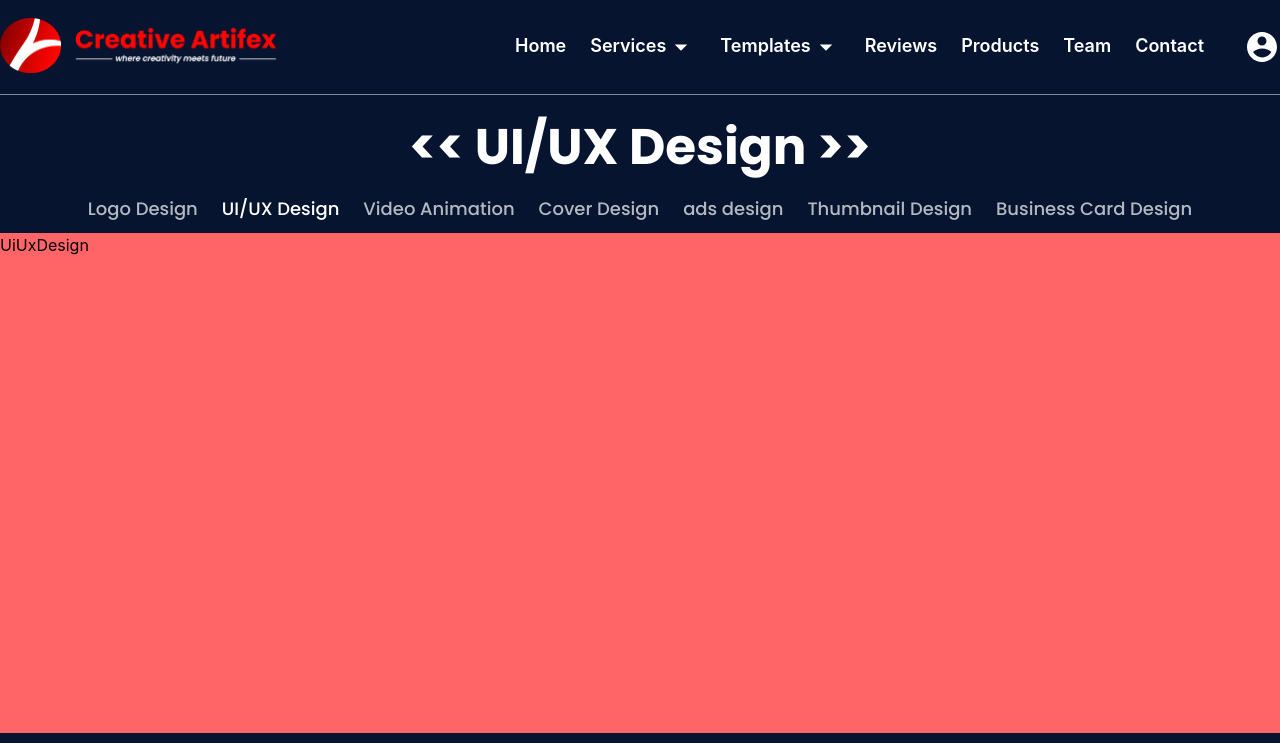
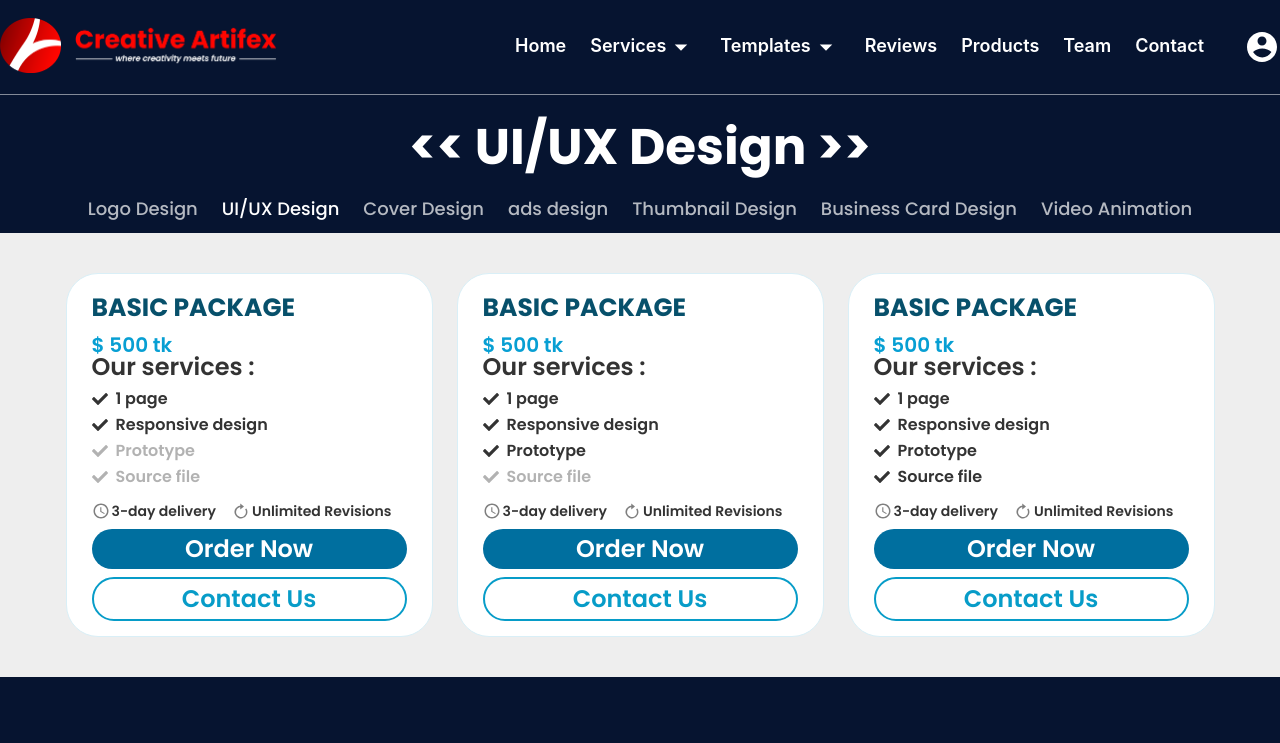
Before and after one commit to mdshavoahmadejoydev/Creative-Artifex, a React (Vite) app: page /services/graphic-multimedia/uiux-design in a window 1280 px wide. Shown: the top 743 px of the page. Built offline with nearby package versions, Linux system fonts and the light colour scheme.

Commit message:
service card dinamic

```diff
--- a/src/components/PackageItemCard.jsx
+++ b/src/components/PackageItemCard.jsx
@@ -1,57 +1,88 @@
 import React from 'react'
 import Flex from '../components/Flex'
 import { FaCheck } from 'react-icons/fa'
+import { MdAccessTime } from "react-icons/md";
+import { BiRevision } from 'react-icons/bi';
 
-const PackageItemCard = ({packagename,pricemoney,provive1,provive2, provive3, provive4, provive5, provive6, provive7,provive8, notprovide1, notprovide2, notprovide3, notprovide4, notprovide5, notprovide6, notprovide7, notprovide8, icon1,icon2,icon3,icon4,icon5,icon6,icon7,icon8,}) => {
+
+const PackageItemCard = ({packagename,pricemoney,provide1,provide2, provide3, provide4, provide5, provide6, provide7,provide8, notprovide1, notprovide2, notprovide3, notprovide4, notprovide5, notprovide6, notprovide7, notprovide8, time}) => {
   return (
-    <div className="w-[367px] bg-white px-[25px] py-[15px] rounded-4xl font-poppins border border-[#D9EFF7] hover:shadow-[0px_2px_10px_2px_rgba(0,0,0,0.3)] duration-200">
-      <h5 className="font-bold text-[25px] text-[#07506B]">{packagename}</h5>
-      <p className="font-semibold text-[20px] text-[#079FD3] mt-1 -mb-2">
+    <div className="w-91.75 bg-white px-6.25 py-15 rounded-4xl font-poppins border border-D9EFF7 hover:shadow-[0px_2px_10px_2px_rgba(0,0,0,0.3)] duration-200">
+      <h5 className="font-bold text-25 text-07506B">{packagename}</h5>
+      <p className="font-semibold text-xl text-079FD3 mt-1 -mb-2">
         $ {pricemoney}
       </p>
-      <p className="font-semibold text-[24px] text-black/80">Our services :</p>
+      <p className="font-semibold text-2xl text-black/80">Our services :</p>
 
       <Flex
         className={`list-none flex-col gap-y-0.5 font-poppins font-semibold text-base text-black/80 mt-1`}
       >
+        {
+          provide1 &&
           <li className={`flex items-center gap-2 ${notprovide1 && "text-black/30" }`}>
-          {!icon1 && <FaCheck className="inline-block " />} {provive1}
+          <FaCheck className="inline-block " /> {provide1}
           </li>
+        }
+        {
+          provide2 &&
+          <li className={`flex items-center gap-2 ${notprovide2 && "text-black/30" }`}>
+            <FaCheck className="inline-block " /> {provide2}
+          </li>
+        }
 
-        <li className={`flex items-center gap-2 ${notprovide2 && "text-black/30" }`}>
-          {!icon2 && <FaCheck className="inline-block " />} {provive2}
+        {
+          provide3 &&
+          <li className={`flex items-center gap-2 ${notprovide3 && "text-black/30" }`}>
+            <FaCheck className="inline-block " /> {provide3}
           </li>
+        }
 
-        <li className={`flex items-center gap-2 ${notprovide3 && "text-black/30" }`}>
-          {!icon3 && <FaCheck className="inline-block " />} {provive3}
+        {
+          provide4 &&
+          <li className={`flex items-center gap-2 ${notprovide4 && "text-black/30" }`}>
+            <FaCheck className="inline-block " /> {provide4}
           </li>
+        }
 
-        <li className={`flex items-center gap-2 ${notprovide4 && "text-black/30" }`}>
-          {!icon4 && <FaCheck className="inline-block " />} {provive4}
+        {
+          provide5 &&
+          <li className={`flex items-center gap-2 ${notprovide5 && "text-black/30" }`}>
+            <FaCheck className="inline-block " /> {provide5}
           </li>
+        }
 
-        <li className={`flex items-center gap-2 ${notprovide5 && "text-black/30" }`}>
-          {!icon5 && <FaCheck className="inline-block " />} {provive5}
+        {
+          provide6 &&
+          <li className={`flex items-center gap-2 ${notprovide6 && "text-black/30" }`}>
+            <FaCheck className="inline-block " /> {provide6}
           </li>
+        }
 
-        <li className={`flex items-center gap-2 ${notprovide6 && "text-black/30" }`}>
-          {!icon6 && <FaCheck className="inline-block " />} {provive6}
+        {
+          provide7 &&
+          <li className={`flex items-center gap-2 ${notprovide7 && "text-black/30" }`}>
+            <FaCheck className="inline-block " /> {provide8} {provide7}
           </li>
+        }
 
-        <li className={`flex items-center gap-2 ${notprovide7 && "text-black/30" }`}>
-          {!icon7 && <FaCheck className="inline-block " />} {provive8} {provive7}
+        {
+          provide8 &&
+          <li className={`flex items-center gap-2 ${notprovide8 && "text-black/30" }`}>
+            <FaCheck className="inline-block " /> {provide8}
           </li>
-
-        <li className={`flex items-center gap-2 ${notprovide8 && "text-black/30" }`}>
-          {!icon8 && <FaCheck className="inline-block " />} {provive8}
-        </li>
+        }
       </Flex>
 
-      <button className="font-poppins font-semibold text-2xl text-white bg-[#006F9F] hover:bg-[#07506B] duration-200 w-full py-1 rounded-full mb-2 mt-4 cursor-pointer">
+      <Flex className='gap-4 mt-3 font-poppins font-semibold text-sm text-black/80'>
+        <span className='flex items-center gap-0.5'> <MdAccessTime className='inline text-lg text-black/50'/> {time}-day delivery</span>
+        <span className='flex items-center gap-0.5'> <BiRevision className='inline text-lg text-black/50'/> Unlimited Revisions</span>
+      </Flex>
+
+      <button className="font-poppins font-semibold text-2xl text-white bg-006F9F hover:bg-07506B duration-200 w-full py-1 rounded-full my-2 cursor-pointer">
         Order Now
       </button>
 
-      <button className="font-poppins font-semibold text-2xl text-[#079CC8] border-2 border-[#079CC8] w-full py-1 rounded-full   cursor-pointer ">
+      <button className="font-poppins font-semibold text-2xl text-079CC8 border-2 border-079CC8 w-full py-1 rounded-full   cursor-pointer ">
         Contact Us
       </button>
     </div>
--- a/src/components/Schedule.jsx
+++ b/src/components/Schedule.jsx
@@ -3,7 +3,7 @@ import { FaCalendarAlt } from 'react-icons/fa'
 
 const Schedule = ({text, calender, hover, className,}) => {
   return (
-    <button className={`px-[17px] bg-Royal-Purple/80 py-2 font-poppins text-white italic font-extrabold border border-white rounded-full text-2xl cursor-pointer duration-200 ${className} ${hover && 'hover:border-red-500'}`}>{text} {calender && <FaCalendarAlt className='text-white text-2xl inline-block ml-1'/>}</button>
+    <button className={`px-6.25 bg-Royal-Purple/80 py-2 font-poppins text-white italic font-extrabold border border-white rounded-full text-2xl cursor-pointer duration-200 ${className} ${hover && 'hover:border-red-500'}`}>{text} {calender && <FaCalendarAlt className='text-white text-2xl inline-block ml-1'/>}</button>
   )
 }
 
--- a/src/index.css
+++ b/src/index.css
@@ -21,6 +21,11 @@
   --color-starColor: #F5A000;
   --color-2e2e2e: #2e2e2e;
   --color-EEEEEE: #EEEEEE;
+  --color-D9EFF7: #D9EFF7;
+  --color-07506B: #07506B;
+  --color-079FD3: #079FD3;
+  --color-006F9F: #006F9F;
+  --color-079CC8: #079CC8;
 
   --color-standard-shadow:[0px_2px_6px_3px_rgba(0,0,0,0.90)];
 
@@ -87,6 +92,7 @@
   --text-45: 45px;
   --text-70: 70px;
   --text-80: 80px;
+  --text-25: 25px;
 }
 
 
--- a/src/pages/GraphicMultimedia.jsx
+++ b/src/pages/GraphicMultimedia.jsx
@@ -17,10 +17,6 @@ const GraphicMultimedia = () => {
       path: "/services/graphic-multimedia/uiux-design",
     },
     {
-      name: "Video Animation",
-      path: "/services/graphic-multimedia/video-animation",
-    },
-    {
       name: "Cover Design",
       path: "/services/graphic-multimedia/cover-design",
     },
@@ -35,6 +31,10 @@ const GraphicMultimedia = () => {
     {
       name: "Business Card Design",
       path: "/services/graphic-multimedia/business-card-design",
+    },
+    {
+      name: "Video Animation",
+      path: "/services/graphic-multimedia/video-animation",
     },
   ];
 
--- a/src/pages/LogoDesign.jsx
+++ b/src/pages/LogoDesign.jsx
@@ -3,81 +3,48 @@ import Container from "../components/Container";
 import Flex from "../components/Flex";
 import { FaCheck } from "react-icons/fa";
 import PackageItemCard from "../components/PackageItemCard";
+import Schedule from "../components/Schedule";
+import Image from "../components/Image";
+import ServicesIncludePortfolio from "../sections/ServicesIncludePortfolio";
+
 
 const LogoDesign = () => {
-  const [isDefault, setIsDefault] = useState(true);
 
   return (
-    <div className="bg-EEEEEE py-[40px]">
+    <div className="bg-EEEEEE py-10">
       <Container>
-        <div className="flex items-center gap-3 justify-center mb-8">
-          {/* Default */}
-          <span
-            className={`font-bold font-poppins text-xl duration-300 ${
-              isDefault ? "text-[#07506B]" : "text-gray-400"
-            }`}
-          >
-            Default
-          </span>
 
-          {/* Toggle Button */}
-          <button
-            onClick={() => setIsDefault(!isDefault)}
-            className={`relative h-10 w-[100px] rounded-full transition-colors duration-300 ease-in-out transition-all ${
-              isDefault ? "bg-[#07506B]" : "bg-red-500"
-            }`}
-            aria-label="Toggle pricing plan"
-            aria-pressed={!isDefault}
-          >
-            <span
-              className={`absolute top-1 h-8 w-8 rounded-full bg-white shadow-sm transition-all duration-500 ${
-                isDefault ? "left-1" : "left-[64px]"
-              }`}
-            />
-          </button>
-
-          {/* Monthly */}
-          <span
-            className={`font-bold font-poppins text-xl transition-colors duration-300 ${
-              !isDefault ? "text-red-500" : "text-gray-400"
-            }`}
-          >
-            Monthly
-          </span>
-        </div>
-
-        <Flex className={`justify-center gap-6`}>
-          {isDefault ? (
-            <>
+        <Flex className={`justify-center gap-8`}>
           <PackageItemCard
             packagename="BASIC PACKAGE"
             pricemoney="500 tk"
-                provive1="2 concepts included"
-                provive2="Logo transparency"
-                provive3="Vector file"
-                provive4="Printable file"
-                provive5="Include 3D mockup"
-                provive6="Include source file"
-                provive7="Stationery designs"
-                provive8="Include social media kit"
+            provide1="2 concepts included"
+            provide2="Logo transparency"
+            provide3="Vector file"
+            provide4="Printable file"
+            provide5="Include 3D mockup"
+            provide6="Include source file"
+            provide7="Stationery designs"
+            provide8="Include social media kit"
             notprovide4={true}
             notprovide5={true}
             notprovide6={true}
             notprovide7={true}
             notprovide8={true}
+            time={`2`}
           />
 
           <PackageItemCard
             packagename="STANDARD PACKAGE"
             pricemoney="700 tk"
-                provive1="5 concepts included"
-                provive2="Logo transparency"
-                provive3="Vector file"
-                provive4="Printable file"
-                provive5="Include 3D mockup"
-                provive6="Include source file"
-                provive7="Stationery designs"
-                provive8="Include social media kit"
+            provide1="5 concepts included"
+            provide2="Logo transparency"
+            provide3="Vector file"
+            provide4="Printable file"
+            provide5="Include 3D mockup"
+            provide6="Include source file"
+            provide7="Stationery designs"
+            provide8="Include social media kit"
             notprovide6={true}
             notprovide7={true}
             notprovide8={true}
@@ -86,67 +53,23 @@ const LogoDesign = () => {
           <PackageItemCard
             packagename="PREMIUM PACKAGE"
             pricemoney="1000 tk"
-                provive1="8 concepts included"
-                provive2="Logo transparency"
-                provive3="Vector file"
-                provive4="Printable file"
-                provive5="Include 3D mockup"
-                provive6="Include source file"
-                provive7="Stationery designs"
-                provive8="Include social media kit"
+            provide1="8 concepts included"
+            provide2="Logo transparency"
+            provide3="Vector file"
+            provide4="Printable file"
+            provide5="Include 3D mockup"
+            provide6="Include source file"
+            provide7="Stationery designs"
+            provide8="Include social media kit"
           />
-            </>
-          ) : (
-            <>
-              <PackageItemCard
-                packagename="BASIC PACKAGE"
-                pricemoney="5000 tk"
-                provive1="10 concepts included"
-                provive2="Logo transparency"
-                provive3="Vector file"
-                provive4="Printable file"
-                provive5="Include 3D mockup"
-                provive6="Include source file"
-                icon7={true}
-                icon8={true}
-                notprovide4={true}
-                notprovide5={true}
-                notprovide6={true}
-                notprovide7={true}
-                notprovide8={true}
-              />
+        </Flex>
 
-              <PackageItemCard
-                packagename="STANDARD PACKAGE"
-                pricemoney="1000 tk"
-                provive1="5 concepts included"
-                provive2="Logo transparency"
-                provive3="Vector file"
-                provive4="Printable file"
-                provive5="Include 3D mockup"
-                provive6="Include source file"
-                provive7="Stationery designs"
-                provive8="Include social media kit"
-                notprovide6={true}
-                notprovide7={true}
-                notprovide8={true}
-              />
+        <ServicesIncludePortfolio/>
 
-              <PackageItemCard
-                packagename="PREMIUM PACKAGE"
-                pricemoney="15000 tk"
-                provive1="8 concepts included"
-                provive2="Logo transparency"
-                provive3="Vector file"
-                provive4="Printable file"
-                provive5="Include 3D mockup"
-                provive6="Include source file"
-                provive7="Stationery designs"
-                provive8="Include social media kit"
-              />
-            </>
-          )}
+        <Flex className={`justify-center`}>
+          <Schedule text={`View More`} hover={true} className={`bg-006F9F! hover:bg-07506B! duration-200 mt-6`}/>
         </Flex>
+
       </Container>
     </div>
   );
--- a/src/pages/UiUxDesign.jsx
+++ b/src/pages/UiUxDesign.jsx
@@ -1,9 +1,52 @@
-import React from 'react'
+import React from "react";
+import Flex from "../components/Flex";
+import Container from "../components/Container";
+import PackageItemCard from "../components/PackageItemCard";
 
 const UiUxDesign = () => {
   return (
-    <div className='h-[500px] bg-red-400'>UiUxDesign</div>
-  )
-}
 
-export default UiUxDesign
+    <div className="bg-EEEEEE py-10">
+      <Container>
+    <Flex className={`justify-center gap-6`}>
+
+      <PackageItemCard
+        packagename="BASIC PACKAGE"
+        pricemoney="500 tk"
+        provide1="1 page"
+        provide2="Responsive design"
+        provide3="Prototype"
+        provide4="Source file"
+        notprovide3={true}
+        notprovide4={true}
+        time={`3`}
+      />
+
+      <PackageItemCard
+        packagename="BASIC PACKAGE"
+        pricemoney="500 tk"
+        provide1="1 page"
+        provide2="Responsive design"
+        provide3="Prototype"
+        provide4="Source file"
+        notprovide4={true}
+        time={`3`}
+      />
+
+      <PackageItemCard
+        packagename="BASIC PACKAGE"
+        pricemoney="500 tk"
+        provide1="1 page"
+        provide2="Responsive design"
+        provide3="Prototype"
+        provide4="Source file"
+        time={`3`}
+      />
+
+    </Flex>
+    </Container>
+    </div>
+  );
+};
+
+export default UiUxDesign;
--- /dev/null
+++ b/src/sections/ServicesIncludePortfolio.jsx
@@ -0,0 +1,65 @@
+
+import Flex from "../components/Flex";
+import Image from "../components/Image";
+
+const ServicesIncludePortfolio = () => {
+  return (
+    <div className="mt-10">
+      <div className="font-poppins font-bold text-45 text-center">
+        Our Portfolio Projects
+      </div>
+
+      <Flex className={`justify-around mt-4 flex-wrap shrink-0 gap-y-4`}>
+        <div className="w-300 h-44.75 bg-black/30 rounded-xl hover:scale-110 duration-200 cursor-pointer">
+          <Image src={``} alt="" className="w-full h-full rounded-xl" />
+        </div>
+
+        <div className="w-300 h-44.75 bg-black/30 rounded-xl hover:scale-110 duration-200 cursor-pointer">
+          <Image src={``} alt="" className="w-full h-full rounded-xl" />
+        </div>
+
+        <div className="w-300 h-44.75 bg-black/30 rounded-xl hover:scale-110 duration-200 cursor-pointer">
+          <Image src={``} alt="" className="w-full h-full rounded-xl" />
+        </div>
+
+        <div className="w-300 h-44.75 bg-black/30 rounded-xl hover:scale-110 duration-200 cursor-pointer">
+          <Image src={``} alt="" className="w-full h-full rounded-xl" />
+        </div>
+
+        <div className="w-300 h-44.75 bg-black/30 rounded-xl hover:scale-110 duration-200 cursor-pointer">
+          <Image src={``} alt="" className="w-full h-full rounded-xl" />
+        </div>
+
+        <div className="w-300 h-44.75 bg-black/30 rounded-xl hover:scale-110 duration-200 cursor-pointer">
+          <Image src={``} alt="" className="w-full h-full rounded-xl" />
+        </div>
+
+        <div className="w-300 h-44.75 bg-black/30 rounded-xl hover:scale-110 duration-200 cursor-pointer">
+          <Image src={``} alt="" className="w-full h-full rounded-xl" />
+        </div>
+
+        <div className="w-300 h-44.75 bg-black/30 rounded-xl hover:scale-110 duration-200 cursor-pointer">
+          <Image src={``} alt="" className="w-full h-full rounded-xl" />
+        </div>
+
+        <div className="w-300 h-44.75 bg-black/30 rounded-xl hover:scale-110 duration-200 cursor-pointer">
+          <Image src={``} alt="" className="w-full h-full rounded-xl" />
+        </div>
+
+        <div className="w-300 h-44.75 bg-black/30 rounded-xl hover:scale-110 duration-200 cursor-pointer">
+          <Image src={``} alt="" className="w-full h-full rounded-xl" />
+        </div>
+
+        <div className="w-300 h-44.75 bg-black/30 rounded-xl hover:scale-110 duration-200 cursor-pointer">
+          <Image src={``} alt="" className="w-full h-full rounded-xl" />
+        </div>
+
+        <div className="w-300 h-44.75 bg-black/30 rounded-xl hover:scale-110 duration-200 cursor-pointer">
+          <Image src={``} alt="" className="w-full h-full rounded-xl" />
+        </div>
+      </Flex>
+    </div>
+  );
+};
+
+export default ServicesIncludePortfolio;
```
Lines whose indentation alone changed are shown as unchanged.
